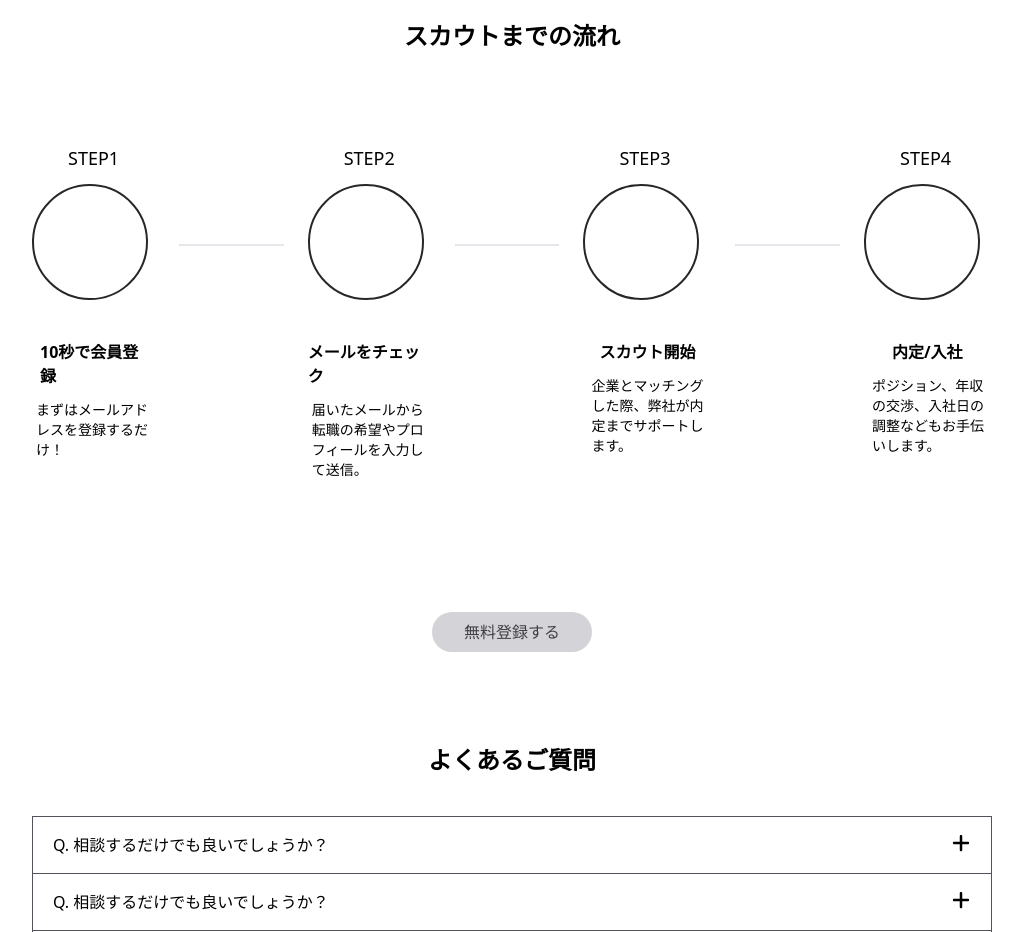
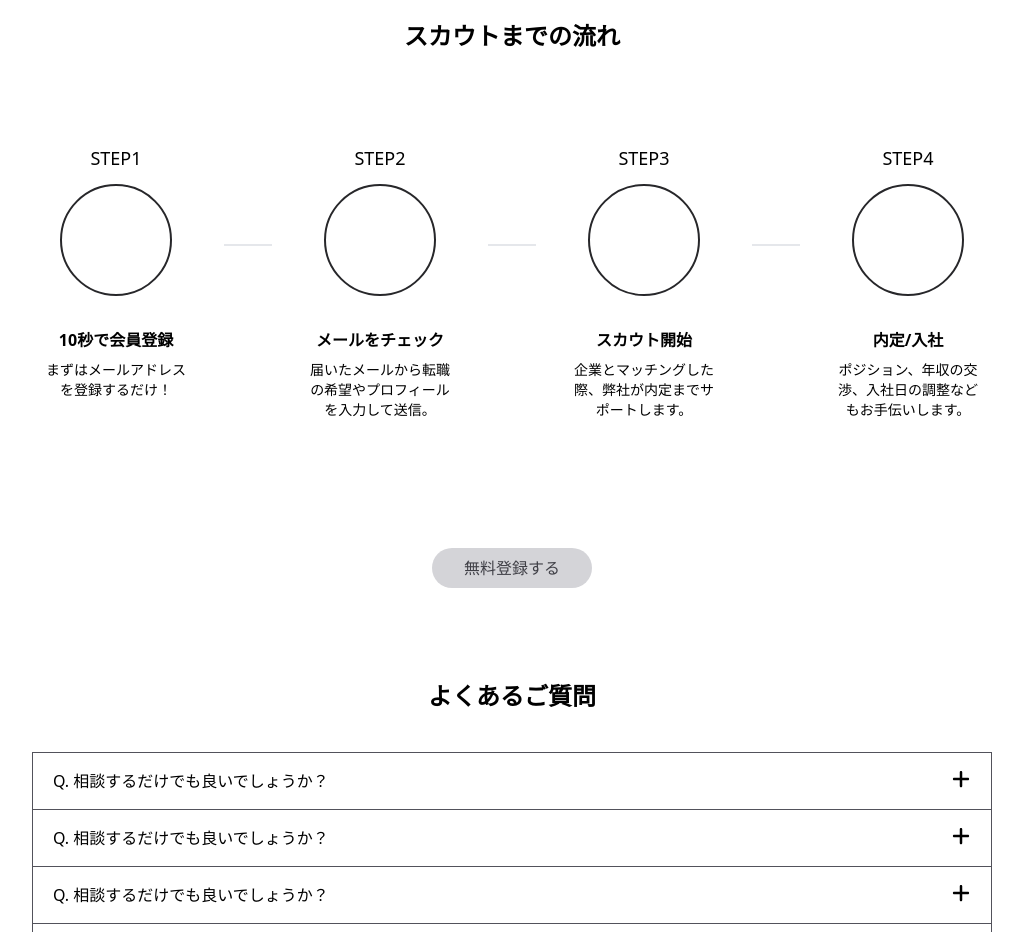
Before and after one commit to bonniarc/tailwindcss, a website: page public/index.html in a window 1280 px wide. Shown: the part 1540-2472 px from the top of the page, without its empty margins (128-1151 px from the left). Drawn offline with nearby package versions, Linux system fonts and the light colour scheme.

Commit message:
Update index.html (4 steps list)

```diff
--- a/public/index.html
+++ b/public/index.html
@@ -101,54 +101,50 @@
 
              <h1 class="text-center m-10 pb-10 text-2xl font-bold">スカウトまでの流れ</h1>
 
-            <div class="relative mx-auto md:flex justify-center md:mx-40 mt-5 pb-20 gap-x-0 md:gap-x-6 ">
-                <div class="items-center">
-                    <p class="mx-9 py-3 md:text-lg font-light">STEP1</p>
-                    <div class="items-center box-content
-                    h-20 w-20 p-4 border-2 border-zinc-800 rounded-full"></div>
-                    <p class="mt-10 px-2 font-semibold text-sm md:text-base">10秒で会員登録</p>
-                    <p class="m-3 mx-1 w-28 text-justified text-xs md:text-sm">まずはメールアドレスを登録するだけ！</p>
+            <div class="relative mx-auto md:flex justify-center md:mx-40 mt-5 pb-20 md:gap-x-6 ">
+                <div class="container ">
+                    <p class="text-center mx-9 py-3 md:text-lg font-light">STEP1</p>
+                    <div class=" absolute top-14 mx-auto inset-0 md:static
+                    h-28 w-28 border-2 border-zinc-800 rounded-full"></div>
+                    <p class="text-center mt-36 md:mt-8 px-2 font-semibold text-sm md:text-base">10秒で会員登録</p>
+                    <p class="text-center m-2 md:m-2 text-xs md:text-sm">まずはメールアドレスを登録するだけ！</p>
                 </div>
 
-                <hr class="invisible md:visible absolute md:relative h-0.5 w-32 my-28 bg-gray-200 border-0 dark:bg-gray-700">
-                <hr class="visible md:hidden h-32 w-0.5 m-3 mx-16 md:mx-2 bg-gray-200 border-0 dark:bg-gray-700">
+                <hr class="hidden md:inline-flex h-0.5 min-w-12 w-max my-28 bg-gray-200 border-0 dark:bg-gray-700">
+                <hr class="mx-auto inset-0 md:hidden mt-7 h-24 w-0.5 bg-gray-200 border-0 dark:bg-gray-700">
 
-                <div class="items-center">
-                    <p class="mx-9 py-3 md:text-lg font-light">STEP2</p>
-                    <div class="items-center box-content
-                    h-20 w-20 p-4 border-2 border-zinc-800 rounded-full"></div>
-                    <p class="mt-10 font-semibold">メールをチェック</p>
-                    <p class="text-sm text-justified m-3 mx-1 w-28">届いたメールから転職の希望やプロフィールを入力して送信。</p>
+                <div class="container">
+                    <p class="text-center mx-9 py-3 md:text-lg font-light">STEP2</p>
+                    <div class=" absolute top-80 mt-28 md:mt-0 mx-auto inset-0 md:static
+                    h-28 w-28 border-2 border-zinc-800 rounded-full"></div>
+                    <p class="text-center mt-36 md:mt-8 font-semibold">メールをチェック</p>
+                    <p class="text-center m-2 md:m-2 text-xs md:text-sm">届いたメールから転職の希望やプロフィールを入力して送信。</p>
                 </div>
-                <hr class="invisible md:visible absolute md:relative h-0.5 w-32 my-28 bg-gray-200 border-0 dark:bg-gray-700">
-                <hr class="visible md:hidden  h-32 w-0.5 m-3 mx-16 md:mx-2 bg-gray-200 border-0 dark:bg-gray-700">
+                <hr class="hidden md:inline-flex h-0.5 min-w-12 w-max my-28 bg-gray-200 border-0 dark:bg-gray-700">
+                <hr class="mx-auto inset-0 md:hidden mt-7 h-24 w-0.5 bg-gray-200 border-0 dark:bg-gray-700">
 
-                <div class="items-center">
-                    <p class="mx-9 py-3 md:text-lg font-light">STEP3</p>
-                    <div class="items-center box-content
-                    h-20 w-20 p-4 border-2 border-zinc-800 rounded-full"></div>
-                    <p class="mt-10 px-4 font-semibold">スカウト開始</p>
-                    <p class="text-sm text-justified mt-3 mx-2 w-28">企業とマッチングした際、弊社が内定までサポートします。</p>
+                <div class="container">
+                    <p class="text-center mx-9 py-3 md:text-lg font-light">STEP3</p>
+                    <div class=" absolute top-1/2 mt-20 md:mt-0 mx-auto inset-0 md:static
+                    h-28 w-28 border-2 border-zinc-800 rounded-full"></div>
+                    <p class="text-center mt-36 md:mt-8 px-4 font-semibold">スカウト開始</p>
+                    <p class="text-center m-2 md:m-2 text-xs md:text-sm">企業とマッチングした際、弊社が内定までサポートします。</p>
                 </div>
-                <hr class="invisible md:visible absolute md:relative h-0.5 w-32 my-28 bg-gray-200 border-0 dark:bg-gray-700">
-                <hr class="visible md:hidden h-32 w-0.5 mb-20 mx-16 md:mx-2 bg-gray-200 border-0 dark:bg-gray-700">
+                <hr class="hidden md:inline-flex h-0.5 min-w-12 w-max my-28 bg-gray-200 border-0 dark:bg-gray-700">
+                <hr class="mx-auto inset-0 md:hidden mt-7 h-24 w-0.5 bg-gray-200 border-0 dark:bg-gray-700">
 
-                <div class="content">
-                    <p class="mx-9 py-3 md:text-lg font-light">STEP4</p>
-                    <div class="fitems-center box-content
-                    h-20 w-20 p-4 border-2 border-zinc-800 rounded-full"></div>
-                        <p class="mt-10 px-7 font-semibold">内定/入社</p>
-                        <p class="text-sm text-justified mt-3 mx-2 w-28">ポジション、年収の交渉、入社日の調整などもお手伝いします。</p>
+                <div class="container">
+                    <p class="text-center mx-9 py-3 md:text-lg font-light">STEP4</p>
+                    <div class=" absolute mt-24 top-3/4 md:mt-0 mx-auto inset-0 md:static
+                    h-28 w-28 border-2 border-zinc-800 rounded-full"></div>
+                        <p class="text-center mt-36 md:mt-8 px-7 font-semibold">内定/入社</p>
+                        <p class="text-center m-2 md:m-2 text-xs md:text-sm">ポジション、年収の交渉、入社日の調整などもお手伝いします。</p>
                     </div>
                 </div>
-
-
-
 
                 <div class= "flex justify-center">
                     <button href="#" class="items-center p-2 m-10 w-40 rounded-full bg-zinc-300 text-zinc-700 object-center">無料登録する</button>
                 </div>
-
 
                 <h1 class="text-center m-10 pt-3 text-2xl font-bold">よくあるご質問</h1>
 
```
Lines whose indentation alone changed are shown as unchanged.
